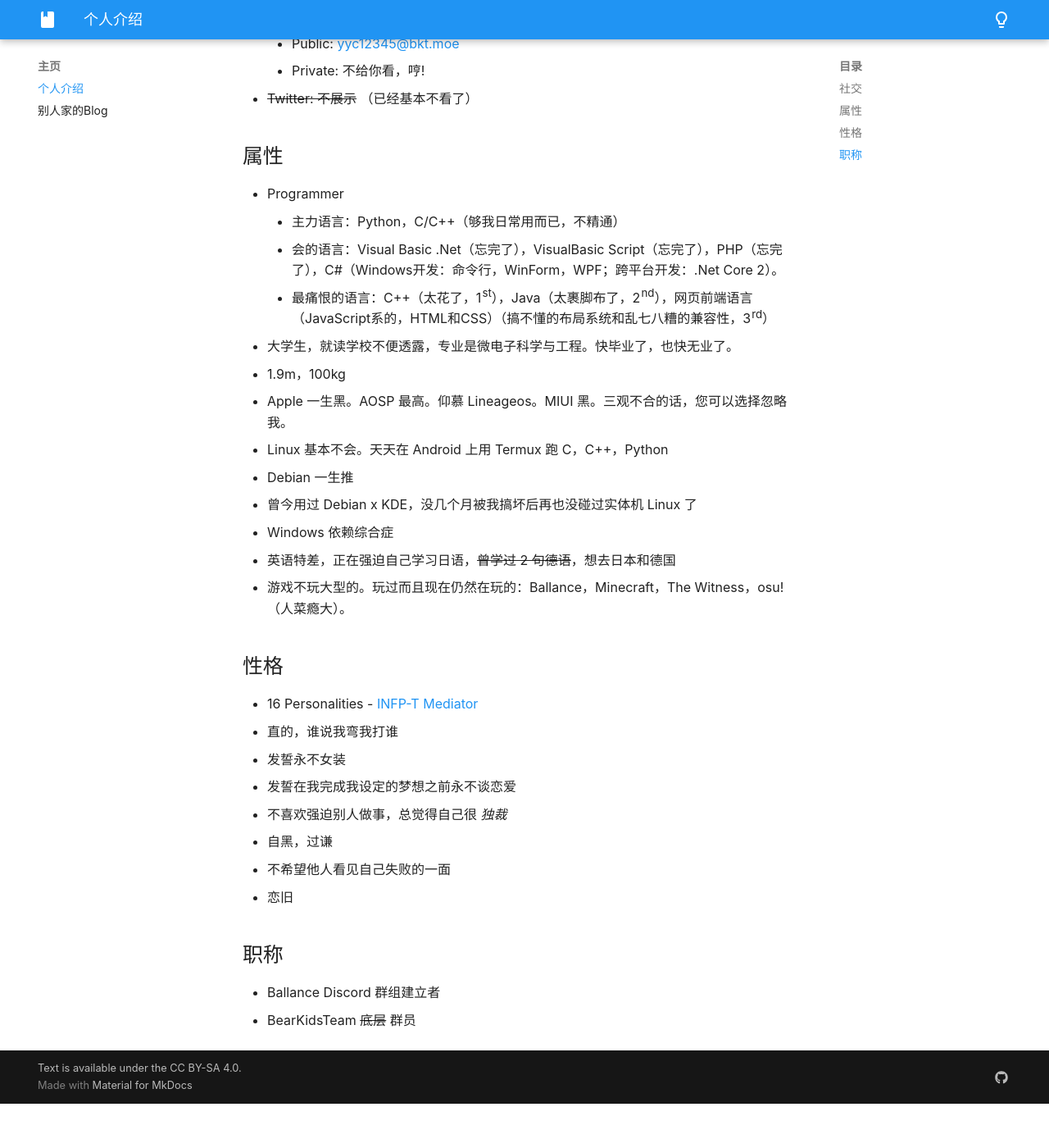
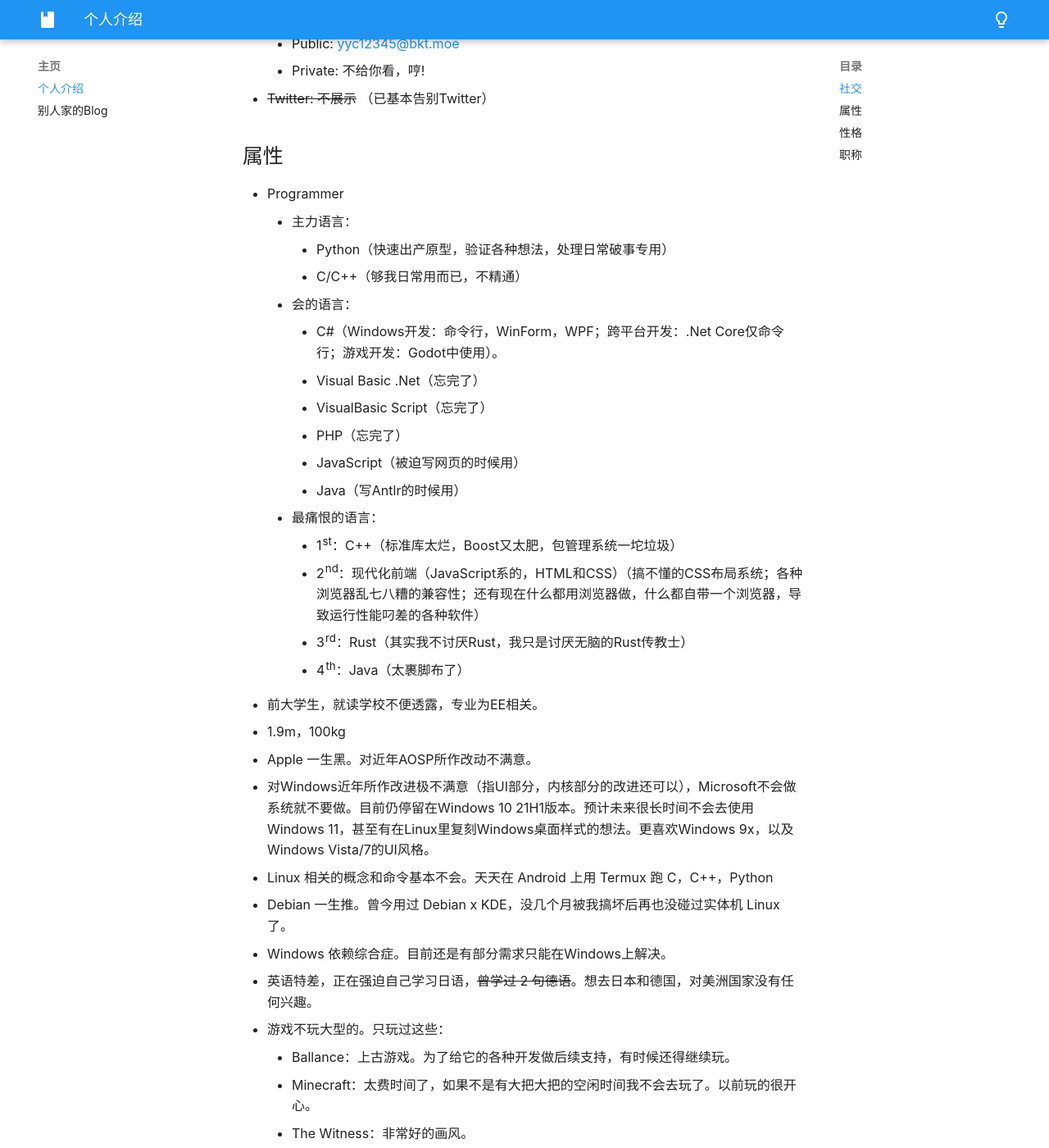
Before and after one commit to yyc12345/MyBlog, an MkDocs documentation site: the page built from docs/index.md, in a window 1280 px wide and 1400 px high, scrolled down 446 px. Shown: the whole window at 82% size. Built offline with MkDocs 1.6.1 and Material for MkDocs 9.7.7, drawn with Linux system fonts in a browser that asks for light colours; before the commit the page ends 1792 px from its top, so only the background shows below that; some of the changed text lies outside the part shown.

Commit message:
update document

```diff
--- a/docs/index.md
+++ b/docs/index.md
@@ -4,28 +4,50 @@
 
 ## 社交
 
-* ~~Bilibili: Ballancer~~ （已基本告别B站）
+* ~~Bilibili: bkt_yyc12345~~ （已基本告别B站，曾用名Ballancer）
 * ~~百度贴吧: 杨宇成12345~~ （已基本告别贴吧）
 * Email:
     * Public: yyc12345@bkt.moe
     * Private: 不给你看，哼!
-* ~~Twitter: 不展示~~ （已经基本不看了）
+* ~~Twitter: 不展示~~ （已基本告别Twitter）
 
 ## 属性
 
 * Programmer
-    - 主力语言：Python，C/C++（够我日常用而已，不精通）
-    - 会的语言：Visual Basic .Net（忘完了），VisualBasic Script（忘完了），PHP（忘完了），C\#（Windows开发：命令行，WinForm，WPF；跨平台开发：.Net Core 2）。
-    - 最痛恨的语言：C++（太花了，1st），Java（太裹脚布了，2nd），网页前端语言（JavaScript系的，HTML和CSS）（搞不懂的布局系统和乱七八糟的兼容性，3rd）
-* 大学生，就读学校不便透露，专业是微电子科学与工程。快毕业了，也快无业了。
+    - 主力语言：
+        * Python（快速出产原型，验证各种想法，处理日常破事专用）
+        * C/C++（够我日常用而已，不精通）
+    - 会的语言：
+        * C\#（Windows开发：命令行，WinForm，WPF；跨平台开发：.Net Core仅命令行；游戏开发：Godot中使用）。
+        * Visual Basic .Net（忘完了）
+        * VisualBasic Script（忘完了）
+        * PHP（忘完了）
+        * JavaScript（被迫写网页的时候用）
+        * Java（写Antlr的时候用）
+    - 最痛恨的语言：
+        * 1st：C++（标准库太烂，Boost又太肥，包管理系统一坨垃圾）
+        * 2nd：现代化前端（JavaScript系的，HTML和CSS）（搞不懂的CSS布局系统；各种浏览器乱七八糟的兼容性；还有现在什么都用浏览器做，什么都自带一个浏览器，导致运行性能叼差的各种软件）
+        * 3rd：Rust（其实我不讨厌Rust，我只是讨厌无脑的Rust传教士）
+        * 4th：Java（太裹脚布了）
+* 前大学生，就读学校不便透露，专业为EE相关。
 * 1.9m，100kg
-* Apple 一生黑。AOSP 最高。仰慕 Lineageos。MIUI 黑。三观不合的话，您可以选择忽略我。
-* Linux 基本不会。天天在 Android 上用 Termux 跑 C，C++，Python
-* Debian 一生推
-* 曾今用过 Debian x KDE，没几个月被我搞坏后再也没碰过实体机 Linux 了
-* Windows 依赖综合症
-* 英语特差，正在强迫自己学习日语，~~曾学过 2 句德语~~，想去日本和德国
-* 游戏不玩大型的。玩过而且现在仍然在玩的：Ballance，Minecraft，The Witness，osu!（人菜瘾大）。
+* Apple 一生黑。对近年AOSP所作改动不满意。
+* 对Windows近年所作改进极不满意（指UI部分，内核部分的改进还可以），Microsoft不会做系统就不要做。目前仍停留在Windows 10 21H1版本。预计未来很长时间不会去使用Windows 11，甚至有在Linux里复刻Windows桌面样式的想法。更喜欢Windows 9x，以及Windows Vista/7的UI风格。
+* Linux 相关的概念和命令基本不会。天天在 Android 上用 Termux 跑 C，C++，Python
+* Debian 一生推。曾今用过 Debian x KDE，没几个月被我搞坏后再也没碰过实体机 Linux 了。
+* Windows 依赖综合症。目前还是有部分需求只能在Windows上解决。
+* 英语特差，正在强迫自己学习日语，~~曾学过 2 句德语~~。想去日本和德国，对美洲国家没有任何兴趣。
+* 游戏不玩大型的。只玩过这些：
+    - Ballance：上古游戏。为了给它的各种开发做后续支持，有时候还得继续玩。
+    - Minecraft：太费时间了，如果不是有大把大把的空闲时间我不会去玩了。以前玩的很开心。
+    - The Witness：非常好的画风。
+    - osu!：很久没玩了
+    - Stardew Valley：Minecraft代餐，至少耗时比Minecraft少，但是也没有Minecraft玩起来更爽。
+    - Yuzusoft Galgame：你懂的
+- 正在学习：
+    - 日语：最终目的是啃生肉，以及想去日本玩一趟。
+    - Blender：包括建模（刚体建模，植被建模，二次元人物建模），材质（非真实渲染，三渲二），动画，几何节点。
+    - 画画：使用Krita + 数位板。最终目的是自己画出自己喜欢的画。
 
 ## 性格
 
@@ -40,5 +62,5 @@
 
 ## 职称
 
-* Ballance Discord 群组建立者
+* Ballance Discord 群组建立者，现已退出管理。
 * BearKidsTeam ~~底层~~ 群员
--- a/mkdocs.yml
+++ b/mkdocs.yml
@@ -18,6 +18,7 @@ nav:
         - '20231006': 'program/20231006.md'
         - '20240510': 'program/20240510.md'
         - '20240619': 'program/20240619.md'
+        - '20240909': 'program/20240909.md'
     - 个人杂谈:
         - '目录': 'diary/main.md'
         - '20200202-1': 'diary/20200202-1.md'
```
Also changed, not shown: docs/program/20240510.md (+23 -5 lines), docs/program/20240909.md (added, +26 -0 lines), docs/program/main.md (+1 -0 lines).
